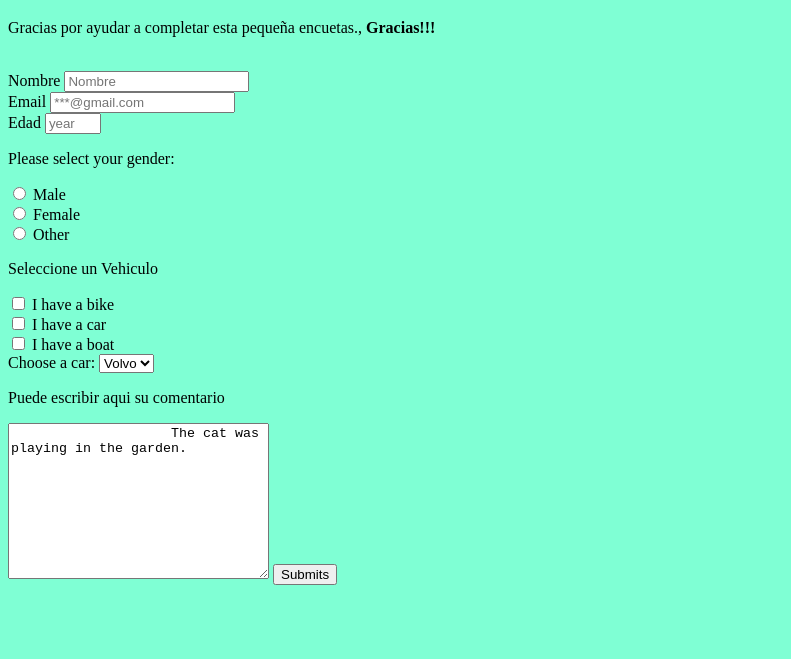
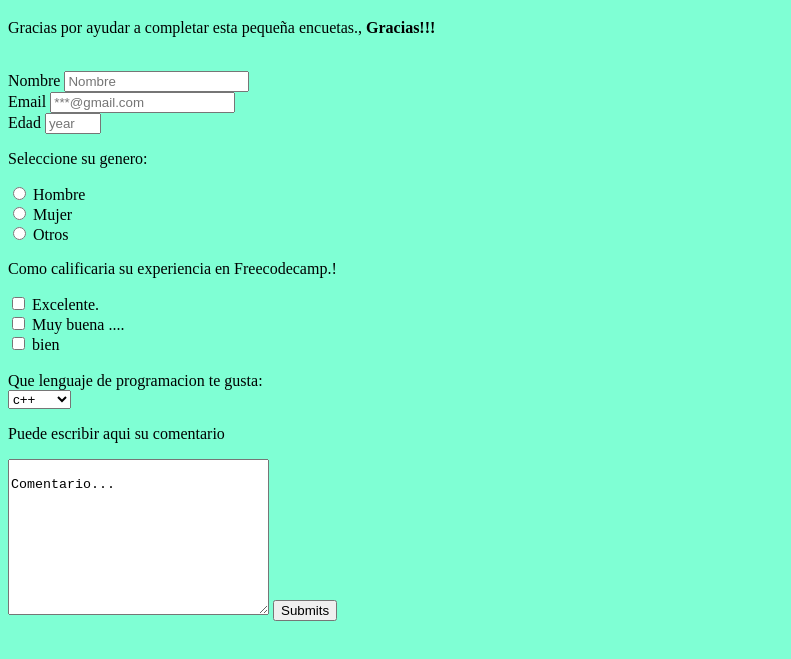
Before and after one commit to RichardRivero/Fromulario_de_encuesta, a plain HTML site: page main.html in a window 1280 px wide. Shown: the part 61-720 px from the top of the page, without its empty margins (0-791 px from the left). Drawn offline with Linux system fonts and the light colour scheme.

Commit message:
completado requisitos ,ahora a css

```diff
--- a/main.html
+++ b/main.html
@@ -18,48 +18,58 @@
         <input type="text" placeholder="Nombre" id="name" name="nombre" required> <br>  <!-- el placeholder es para colocar un reseña dentro del cuadro de texto -->
 
         <label for="email" id="email-label">Email</label><!--la opcion required , es que se requiere o es necesario colocarlo-->
-        <input type="email" placeholder="***@gmail.com" id="email" name="email"> <br> <!-- el type="email solo reconoce correos validos de formato "-->
+        <input type="email" placeholder="***@gmail.com" id="email" name="email" required> <br> <!-- el type="email solo reconoce correos validos de formato "-->
 
         <label for="number" id="number-label">Edad</label>
         <input type="number" placeholder="year" id="number"  min="1" max="99" name="edad"><br>
          <!-- el form de la label debe ser igual al id del input-->
             <!--nota: si los imput no poseen el atributo name esos datos no seran enviados -->
 
-        <p>Please select your gender:</p>
-        <input type="radio" id="male" name="gender" value="male">  <!--La etiqueta value determina el valor inicial-->
-        <label for="male">Male</label><br>
-        <input type="radio" id="female" name="gender" value="female">
-        <label for="female">Female</label><br>
-        <input type="radio" id="other" name="gender" value="other">
-        <label for="other">Other</label> <br>
+        <p>Seleccione su genero:</p>
+        <input type="radio" id="hombre" name="genero" value="hombre">  <!--La etiqueta value determina el valor inicial-->
+        <label for="hombre">Hombre</label><br>
+        <input type="radio" id="mujer" name="genero" value="mujer">
+        <label for="mujer">Mujer</label><br>
+        <input type="radio" id="otro" name="genero" value="otro">
+        <label for="otro">Otros</label> <br>
                 <!--los name deben ser iguales entre las radio de un grupo-->
                 <!--el value es lo que va a mandar a la base de datos -->
-        <p>Seleccione un Vehiculo</p>
-        <input type="checkbox" id="vehicle1" name="vehicle1" value="Bike">
-        <label for="vehicle1"> I have a bike</label><br>
-        <input type="checkbox" id="vehicle2" name="vehicle2" value="Car">
-        <label for="vehicle2"> I have a car</label><br>
-        <input type="checkbox" id="vehicle3" name="vehicle3" value="Boat">
-        <label for="vehicle3"> I have a boat</label> <br>
+        <p>Como calificaria su experiencia en Freecodecamp.!</p>
+        <input type="checkbox" id="opcion1" name="opcion1" value="Excelente">
+        <label for="opcion1"> Excelente.</label><br>
+        <input type="checkbox" id="opcion2" name="opcion2" value="Buena">
+        <label for="opcion1"> Muy buena ....</label><br>
+        <input type="checkbox" id="opcion3" name="opcion3" value="Bien">
+        <label for="opcion3"> bien </label> <br><br>
                 <!--los name deben ser iguales entre las checkbox de un grupo-->
 
+        <label for="cars">Que lenguaje de programacion te gusta:</label><br>
+        <select name="Lengu" id="dropdown">
+            <option value="C++">c++</option>
+            <option value="javaS">javaS</option>
+            <option value="C#">C#</option>
+            <option value="Python">python</option>
+            <option value="Otros">Otros</option>
+        </select> <br>
 
+        <!--   [ejemplo]
+        <select id="most-like" name="mostLike" class="form-control" required="">
+            <option disabled="" selected="" value="">Select an option</option>
+            <option value="challenges">Challenges</option>
+            <option value="projects">Projects</option>
+            <option value="community">Community</option>
+            <option value="openSource">Open Source</option>
+          </select>
+          -->
 
-                <label for="cars">Choose a car:</label>
-                <select id="cars" name="cars" id="dropdown">
-                  <option value="volvo">Volvo</option>
-                  <option value="saab">Saab</option>
-                  <option value="fiat">Fiat</option>
-                  <option value="audi">Audi</option>
-                </select> <br>
 
         <p>Puede escribir aqui su comentario</p>
         <textarea name="message" rows="10" cols="30">
-                    The cat was playing in the garden.
+                   Comentario...
         </textarea>
 
 
-        <button type="submit">Submits</button>   <!---boton de envio -->
+        <button type="submit" id="submit">Submits</button>   <!---boton de envio -->
     </form>
 </body>
 </html>
```
